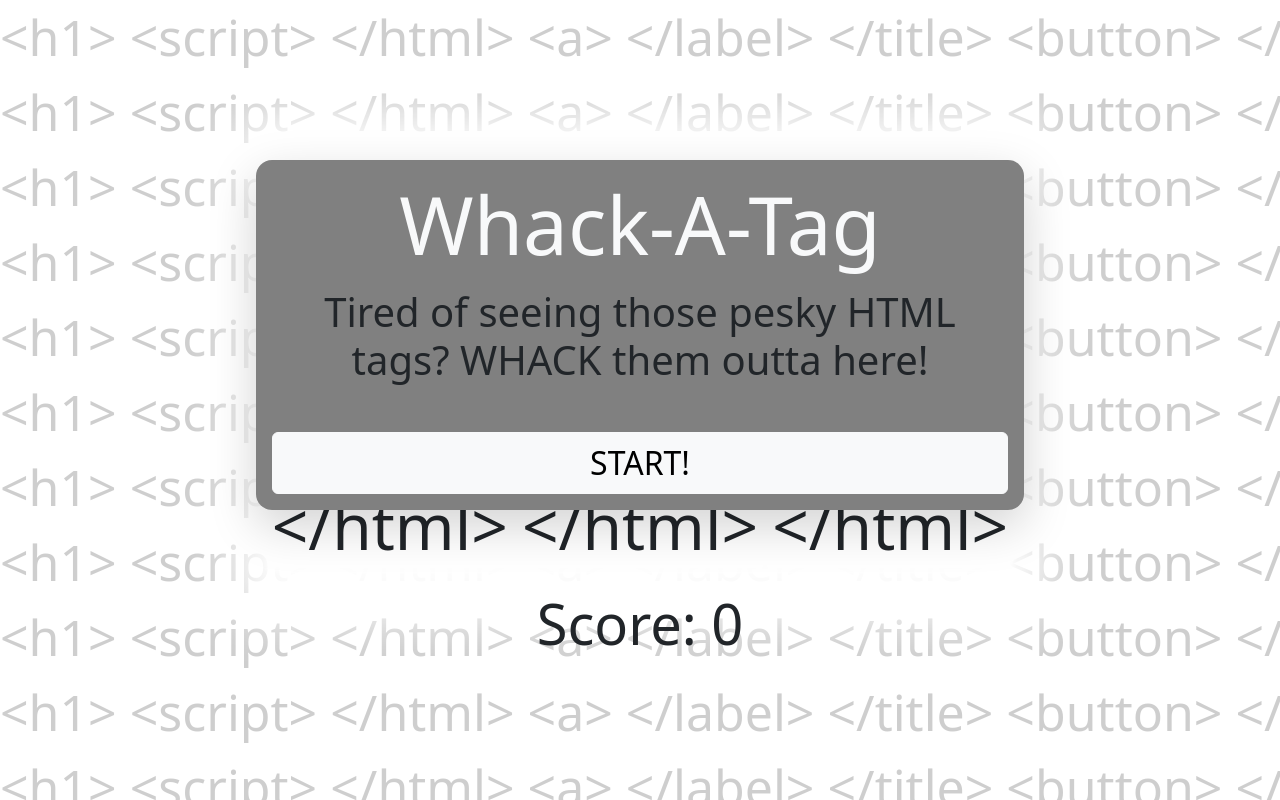
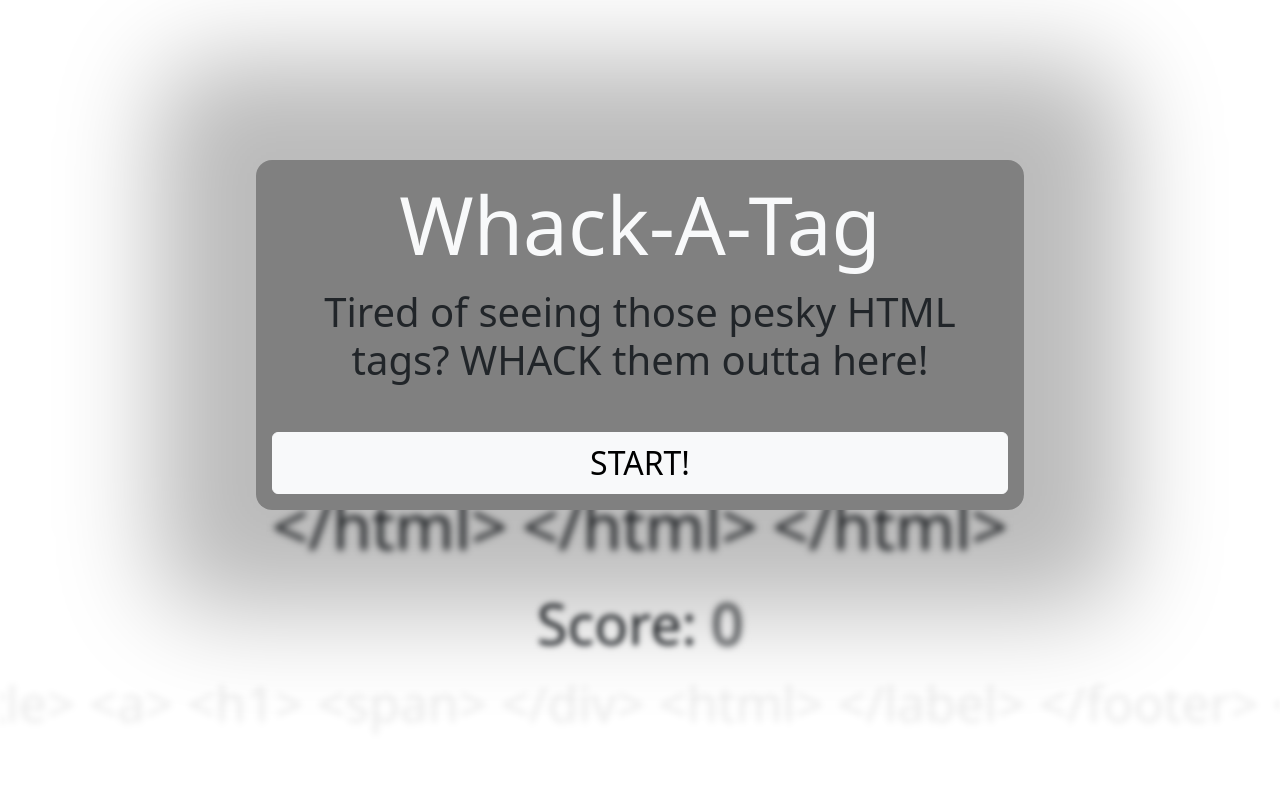
Before and after one commit to DanielRendon1020/Browser-game-v1, a plain HTML site: page index.html in a window 1280 px wide. Drawn offline with nearby package versions, Linux system fonts and the light colour scheme.

Commit message:
everything is good except hidding tags and background marquee

```diff
--- a/background.js
+++ b/background.js
@@ -1,52 +1,55 @@
-import {tags, whackedTags, htmlToText, shuffle} from './main.js'
+import {tags, whackedTags, htmlToText, shuffle, score} from './main.js'
 
 const allRand = shuffle([...tags, ...whackedTags])
 
-
+const newRandTags = shuffle(allRand)
+const newRandTagsText = htmlToText(newRandTags.join(' '))
 const tagText = htmlToText(allRand.join(' '))
 
+
 const mainMarquee = document.querySelector('.main-marquee')
-const marqueeCont = document.querySelector('.marquee-cont')
 const marquee = document.querySelector('.marquee')
+const marqueeCont = document.querySelectorAll('.marquee-cont')
 
-marqueeCont.innerHTML = tagText
+marquee.firstElementChild.innerHTML = tagText
+marquee.lastElementChild.innerHTML = tagText
 
-function makeMore(times, original, appendTo) {
-    for(let i = 0; i < times; i++) {
-        let clone = original.cloneNode(true)
-        appendTo.append(clone);
-    }
-}
+console.log(marquee.firstElementChild)
 
-const marqueeClone = makeMore(1, marqueeCont, marquee)
-const moarMarquee = makeMore(16, marquee, mainMarquee)
+// function makeMore(times, original, appendTo) {
+//     for(let i = 0; i < times; i++) {
+//         let clone = original.cloneNode(true)
+//         appendTo.append(clone);
+//     }
+// }
+
 
 
 // added event listener because it doesn't get the right width
-// addEventListener("load", function () {
-//  moarMarquee.forEach(el => {
-//   // set a default rate, the higher the value, the faster it is
-//   let rate = 50;
-//   // get the width of the element
-//   let distance = el.clientWidth;
-//   // get the margin-right of the element
-//   let style = window.getComputedStyle(el);
-//   let marginRight = parseInt(style.marginRight) || 0;
-//   // get the total width of the element
-//   let totalDistance = distance + marginRight;
-//   // get the duration of the animation
-//   // for a better explanation, see the quoted codepen in the first comment
-//   let time = totalDistance / rate;
-//   // get the parent of the element
-//   let container = el.parentElement;
+addEventListener("load", function () {
+    marqueeCont.forEach(el => {
+        // set a default rate, the higher the value, the faster it is
+        let rate = 50;
+        // get the width of the element
+        let distance = el.clientWidth;
+        // get the margin-right of the element
+        let style = window.getComputedStyle(el);
+        let marginRight = parseInt(style.marginRight) || 0;
+        // get the total width of the element
+        let totalDistance = distance + marginRight;
+        // get the duration of the animation
+        // for a better explanation, see the quoted codepen in the first comment
+        let time = totalDistance / rate;
+        // get the parent of the element
+        let container = el.parentElement;
 
-//   gsap.to(container, time, {
-//    repeat: -1,
-//    x: '-'+totalDistance,
-//    ease: Linear.easeNone,
-//   });
-//  });
-// });
+        gsap.to(container, time, {
+            repeat: -1,
+            x: '-'+totalDistance,
+            ease: Linear.easeNone,
+        });
+    });
+});
 
 // addEventListener("load", function () {
 //     spans.forEach(el => {
--- a/index.html
+++ b/index.html
@@ -10,11 +10,11 @@
     <title>Whack-A-Tag</title>
 </head>
 <body>
-    <div id="start-window" class="rounded-4 shadow-lg">
-        <h1 class="display-1 text-light text-center my-3 h1">Whack-A-Tag</h1>
-        <h3 class="display-6 text-center my-3 mx-3">Tired of seeing those pesky HTML tags? WHACK them outta here!</h3>
-        <div id="start-button" class="d-grid mt-5">
-            <button type="button" class="btn btn-light mb-3 mx-3" style="--bs-btn-font-size: 2rem;">START!</button>
+    <div id="start-window" class="rounded-4 sw">
+        <h1 class="display-1 text-light text-center my-3 h1 sw">Whack-A-Tag</h1>
+        <h3 class="display-6 text-center my-3 mx-3 sw">Tired of seeing those pesky HTML tags? WHACK them outta here!</h3>
+        <div id="start-button" class="d-grid mt-5 sw">
+            <button type="button" class="btn btn-light mb-3 mx-3 sw" style="--bs-btn-font-size: 2rem;">START!</button>
         </div>
     </div>
     <div id="main">
@@ -35,6 +35,7 @@
     <div id="marquee-div" class="main-marquee">
         <div id="spans" class="marquee">
             <span class="marquee-cont"></span>
+            <span class="marquee-cont"></span>
         </div>
     </div>
 
--- a/main.js
+++ b/main.js
@@ -10,6 +10,12 @@ timer.style.visibility = 'hidden'
 let currentTime = 60
 let countDown = null
 let countDownTimer
+let blur = document.querySelector(':root')
+
+function unblur(){
+	blur.style.setProperty('--blur', '0px')
+}
+
 
 function start(){
 	gsap.to("h1", {'text-shadow' : '0px 0px 10px white', yoyo: true, repeat: -1})
@@ -32,7 +38,8 @@ function start(){
 		gsap.killTweensOf("h1")
 		countDown = setTimeout(() => {
 			timer.style.visibility = 'visible'
-		}, 500)
+			unblur()
+		}, 800)
 		countDownTimer = setInterval(timeLeft, 1000)
 		whacking = setTimeout(() => {
 			whack()
@@ -50,10 +57,11 @@ function whack(){
 	const hole = Math.floor(Math.random() * holes.length)
 	const newHole = holes[hole]
 	let next = null
+	// for some reason I needed to make tags random in here again for it to work
 	const newNewTag = tags[Math.floor(Math.random() * tags.length)]
 
 	newHole.innerHTML = htmlToText(newNewTag)
-	gsap.to(newHole, {transform: 'translateY(-170%)', duration:.2, ease: "back.out(2)" })
+	gsap.to(newHole, {transform: 'translateY(-170%)', z: '-5', duration:.2, ease: "back.out(2)" })
 	let getTag = tags.indexOf(newNewTag)
 
 	function shake(who) {
@@ -99,4 +107,4 @@ function shuffle(array) {
     return array;
 }
 
-export {tags, whackedTags, htmlToText, shuffle}
+export {tags, whackedTags, htmlToText, shuffle, score}
--- a/style.css
+++ b/style.css
@@ -1,26 +1,26 @@
+:root {
+    --blur: 2px;
+}
+
+body :not(.sw) {
+    filter: blur(var(--blur));
+}
 
 .main-marquee {
-    position: absolute;
-    top: 0;
-    width: 100vw;
-    height: 100vh;
-    margin: 0;
+    position: flex;
     overflow: hidden;
     white-space: nowrap;
-    z-index: -99;
+    z-index: -10;
     /* transform: rotate(45deg); */
     -webkit-user-select: none;
 }
 
 .marquee {
-    position: flex;
-    min-width: 100%;
-    top: 0;
-    font-size: 0
+    font-size: 0;
 }
 
 .marquee-cont {
-    color: rgba(0, 0, 0, 0.192);
+    color: rgba(0, 0, 0, 0.087);
     display: inline-block;
     font-size: 50px;
     margin-right: .5rem;
@@ -34,6 +34,7 @@
     margin: 0 auto;
     width: 60%;
     background-color: grey;
+    box-shadow: 0 0 100px 100px #00000045;
     z-index: 5;
 }
 
@@ -65,7 +66,6 @@
     display: flex;
     justify-content: center;
     align-items: center;
-    background-color: #ffffff;
     box-shadow: 0 0 5px 5px #ffffff;
     -webkit-user-select: none;
     z-index: 2;
@@ -73,12 +73,18 @@
 
 #timer {
     margin-top: 5%;
+    background-color: #ffffff;
+    box-shadow: 0 0 10px 10px #ffffff;
     z-index: 2;
+}
+
+#score {
+    background-color: #ffffff;
+    box-shadow: 0 0 10px 10px #ffffff;
 }
 
 .add-tag {
     position: absolute;
-    overflow: hidden;
     transform: translateY(20%);
     z-index: -1;
     -webkit-user-select: none;
```
